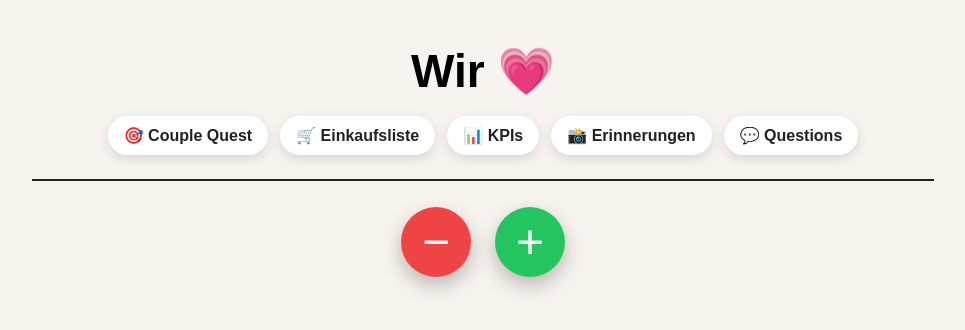
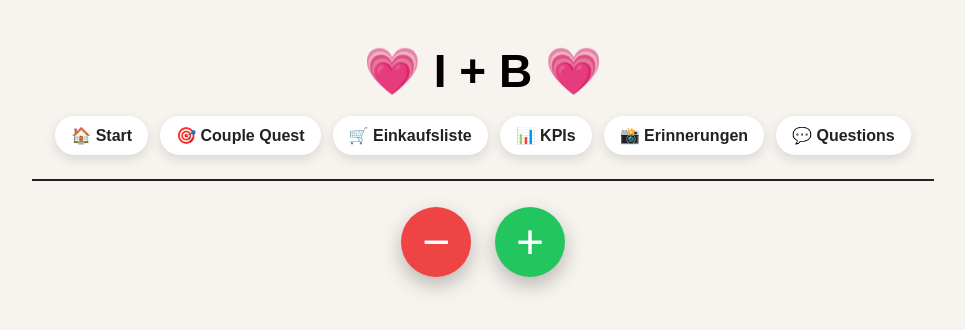
Before and after one commit to bjkhhde-art/Projekt-Wir, a plain HTML site: page couple-quest.html in a window 1280 px wide. Shown: the whole page, without its empty margins (157-1122 px from the left). Drawn offline with nearby package versions, Linux system fonts and the light colour scheme; no server answers.

Commit message:
Update header and navigation links in couple-quest.html

```diff
--- a/couple-quest.html
+++ b/couple-quest.html
@@ -12,10 +12,11 @@
 </head>
 <body>
 
-  <h1>Wir 💗</h1>
+<h1>💗 I + B 💗</h1>
 
 <nav class="main-nav">
-  <a href="index.html">🎯 Couple Quest</a>
+  <a href="index.html">🏠 Start</a>
+  <a href="couple-quest.html">🎯 Couple Quest</a>
   <a href="shopping.html">🛒 Einkaufsliste</a>
   <a href="kpis.html">📊 KPIs</a>
   <a href="erinnerungen.html">📸 Erinnerungen</a>
```
